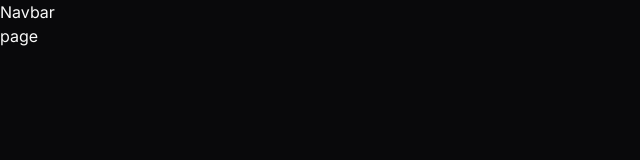
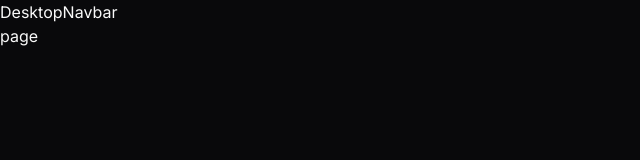
Before and after one commit to madhuraitsolutions/nextjs_expensetracker, a Next.js app: page / in a window 1280 px wide. Shown: the top 160 px of the page, without its empty margins (0-640 px from the left). Built offline with nearby package versions, Linux system fonts and the light colour scheme.

Commit message:
Update the Navbar Component, by creating DesktopNavbar() and include that in Navbar()

```diff
--- a/components/Navbar.tsx
+++ b/components/Navbar.tsx
@@ -2,7 +2,15 @@ import React from 'react'
 
 function Navbar() {
   return (
-    <div>Navbar</div>
+    <>
+      <DesktopNavbar />
+    </>
+  )
+}
+
+function DesktopNavbar() {
+  return (
+    <div>DesktopNavbar</div>
   )
 }
 
```
